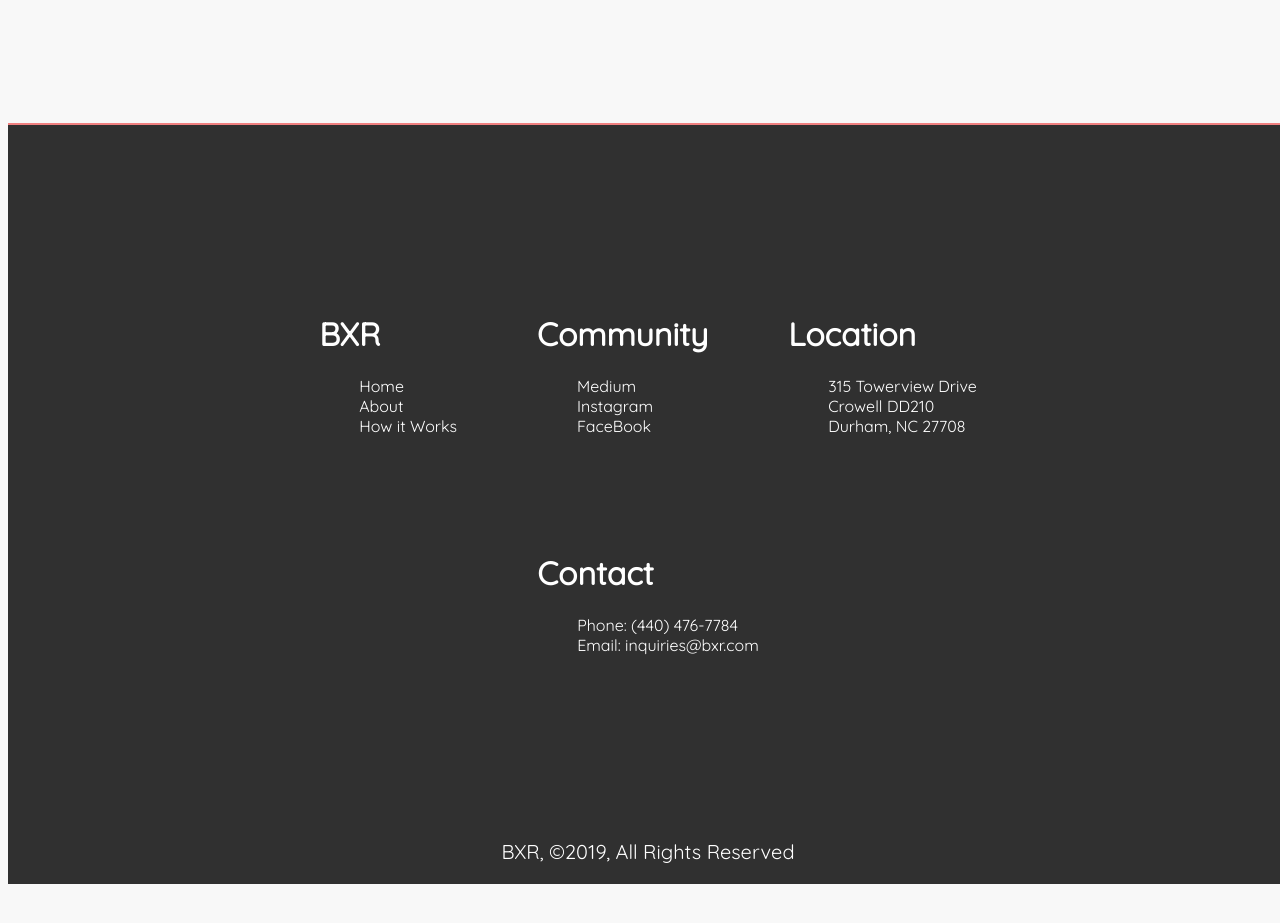
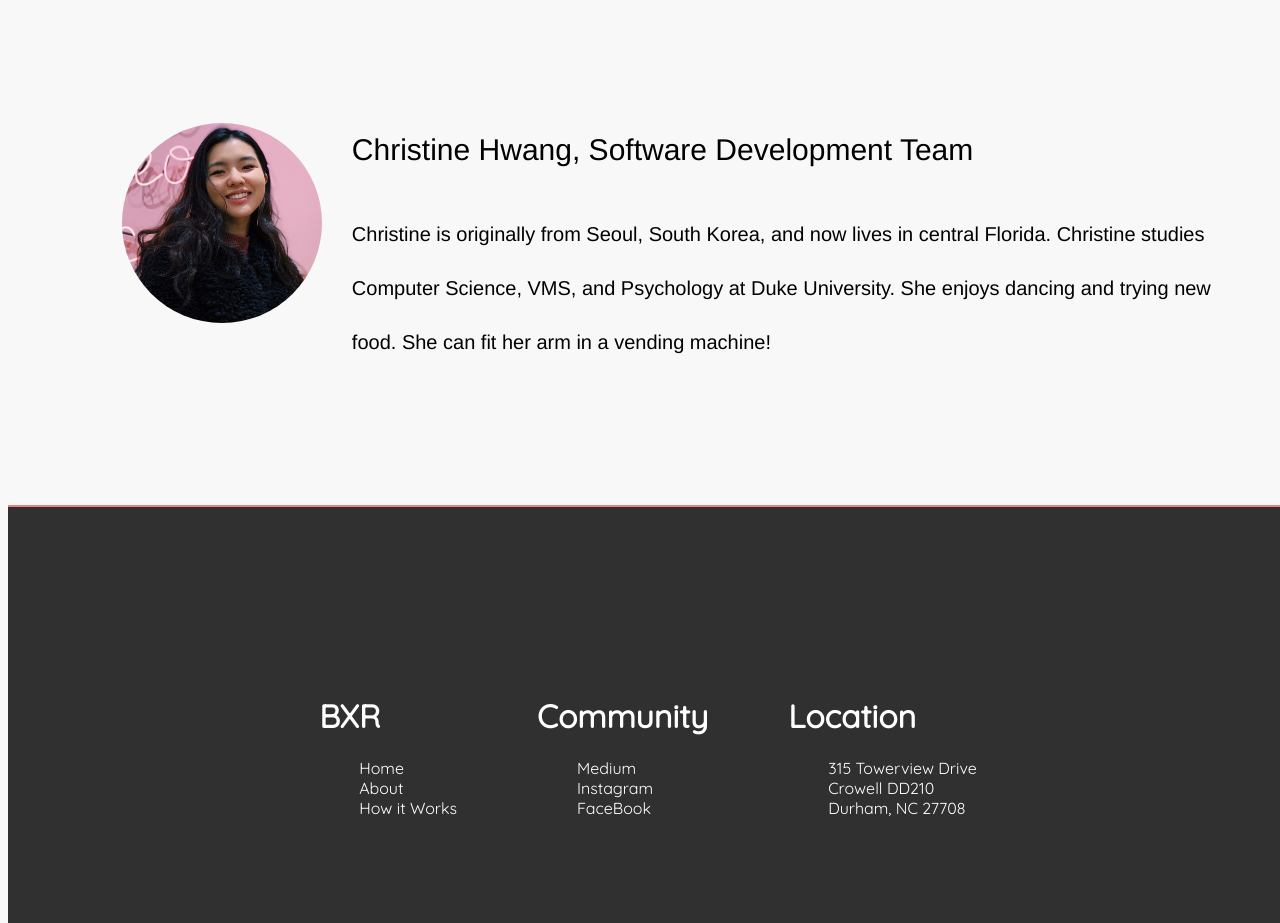
Before and after one commit to berlindaniel/bxr_dev, a plain HTML site: page about.html in a window 1280 px wide. Shown: the part 2121-3044 px from the top of the page. Before the commit the page ends 3005 px from the top, so only its background shows below. Drawn offline with Linux system fonts and the light colour scheme; a script that the page names is missing.

Commit message:
added bio

```diff
--- a/about.html
+++ b/about.html
@@ -66,6 +66,11 @@
         <p class="prof-text">Will is originally from Hawaii and currently lives in Austin, Texas. Will studies Computer Science and Decision
           Sciences at Duke University. He enjoys spending time outdoors and reading fantasy novels. He has two younger siblings, and a dog named Koda.</p>
       </article>
+      <article class="profile">
+        <img style="margin-right: 30px; border-radius: 50%;" src="img/christine.jpg" alt="" height="200px" class="icons">
+        <h1 class="prof-header">Christine Hwang, Software Development Team</h1>
+        <p class="prof-text">Christine is originally from Seoul, South Korea, and now lives in central Florida. Christine studies Computer Science, VMS, and Psychology at Duke University. She enjoys dancing and trying new food. She can fit her arm in a vending machine!</p>
+      </article>
     </section>
   </body>
   <footer>
```
